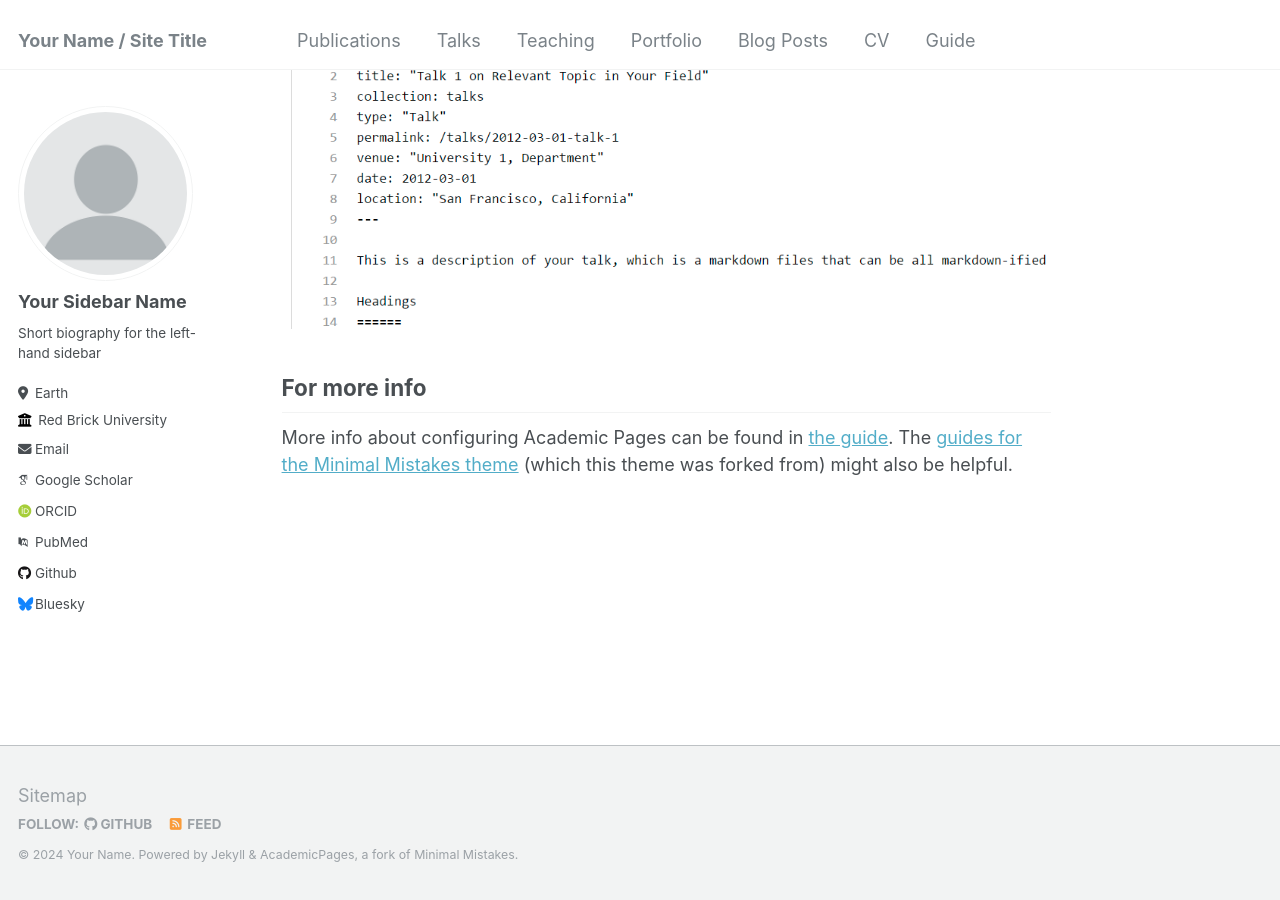
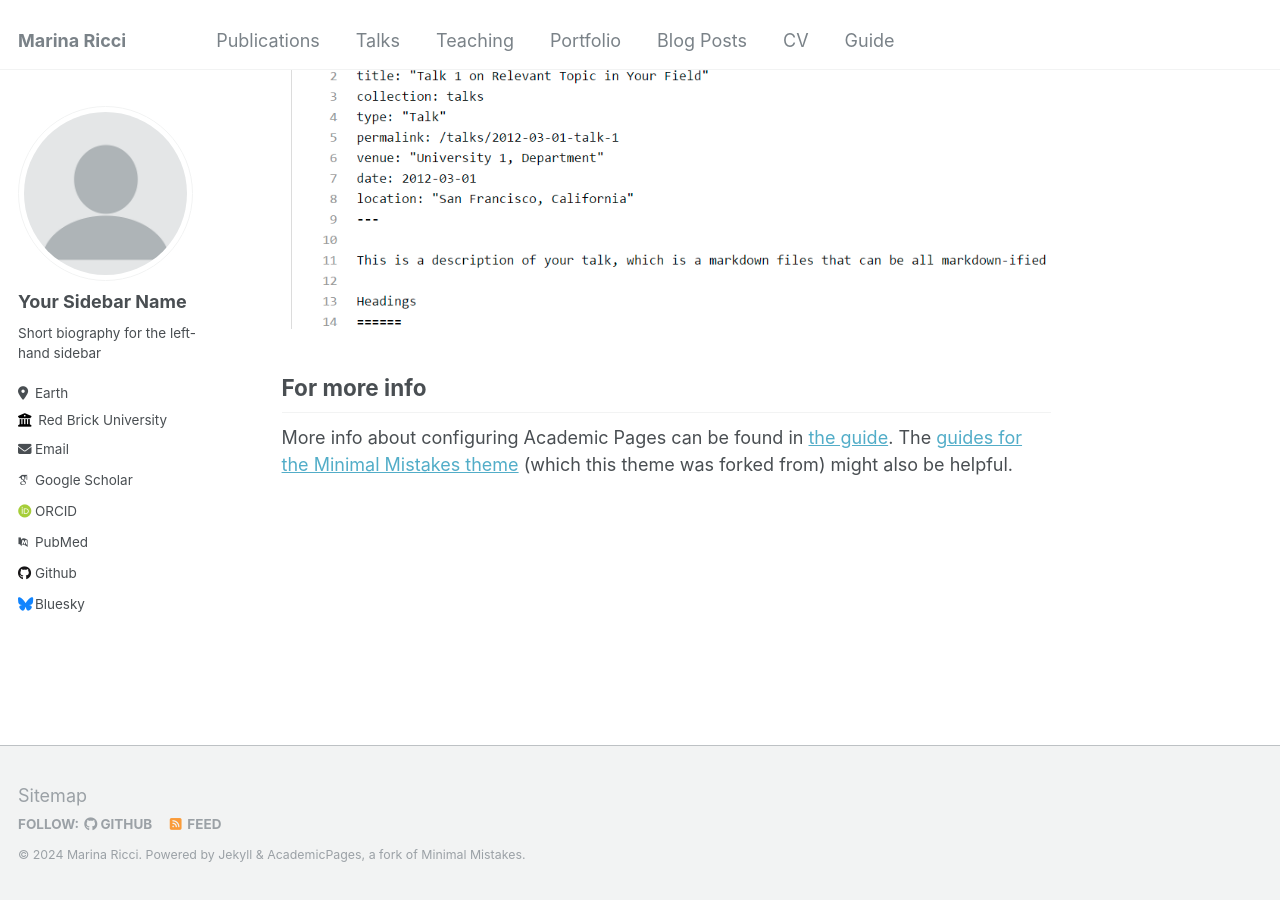
Before and after one commit to marina-ricci/marina-ricci.github.io, a Jekyll site: the page built from _pages/about.md, in a window 1280 px wide and 900 px high, scrolled down 2660 px. Built offline with Jekyll 4.4.1, drawn with Linux system fonts in a browser that asks for light colours; some web fonts are replaced.

Commit message:
Update _config.yml

```diff
--- a/_config.yml
+++ b/_config.yml
@@ -8,11 +8,11 @@
 
 # Basic Site Settings
 locale                   : "en-US"
-title                    : "Your Name / Site Title"
+title                    : "Marina Ricci"
 title_separator          : "-"
-name                     : &name "Your Name"
-description              : &description "personal description"
-url                      : https://academicpages.github.io # the base hostname & protocol for your site e.g. "https://mmistakes.github.io"
+name                     : &name "Marina Ricci"
+description              : &description "personal website"
+url                      : https://academicpages.github.io # the base hostname & protocol for your site e.g. "https://marina-ricci.github.io"
 baseurl                  : "" # the subpath of your site, e.g. "/blog"
 repository               : "academicpages/academicpages.github.io"
 
```
